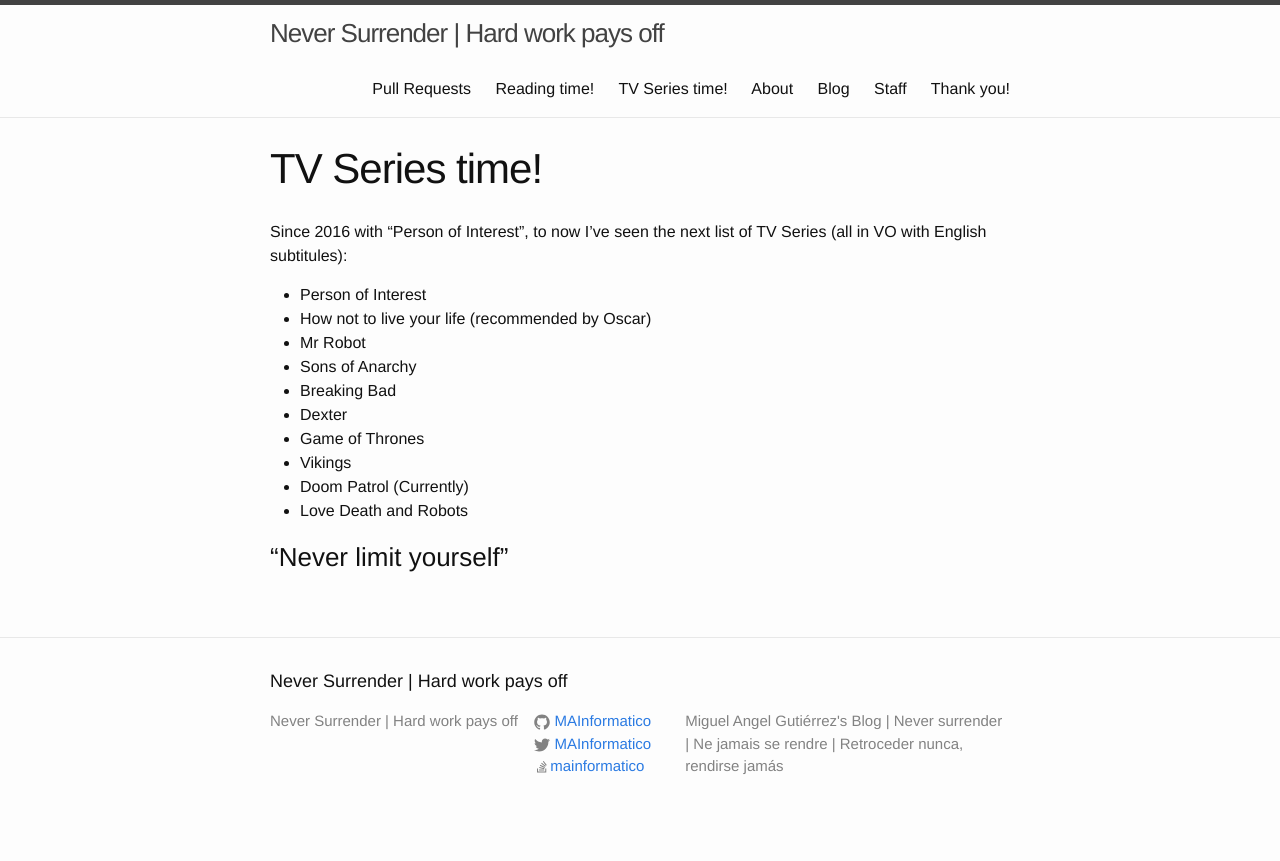
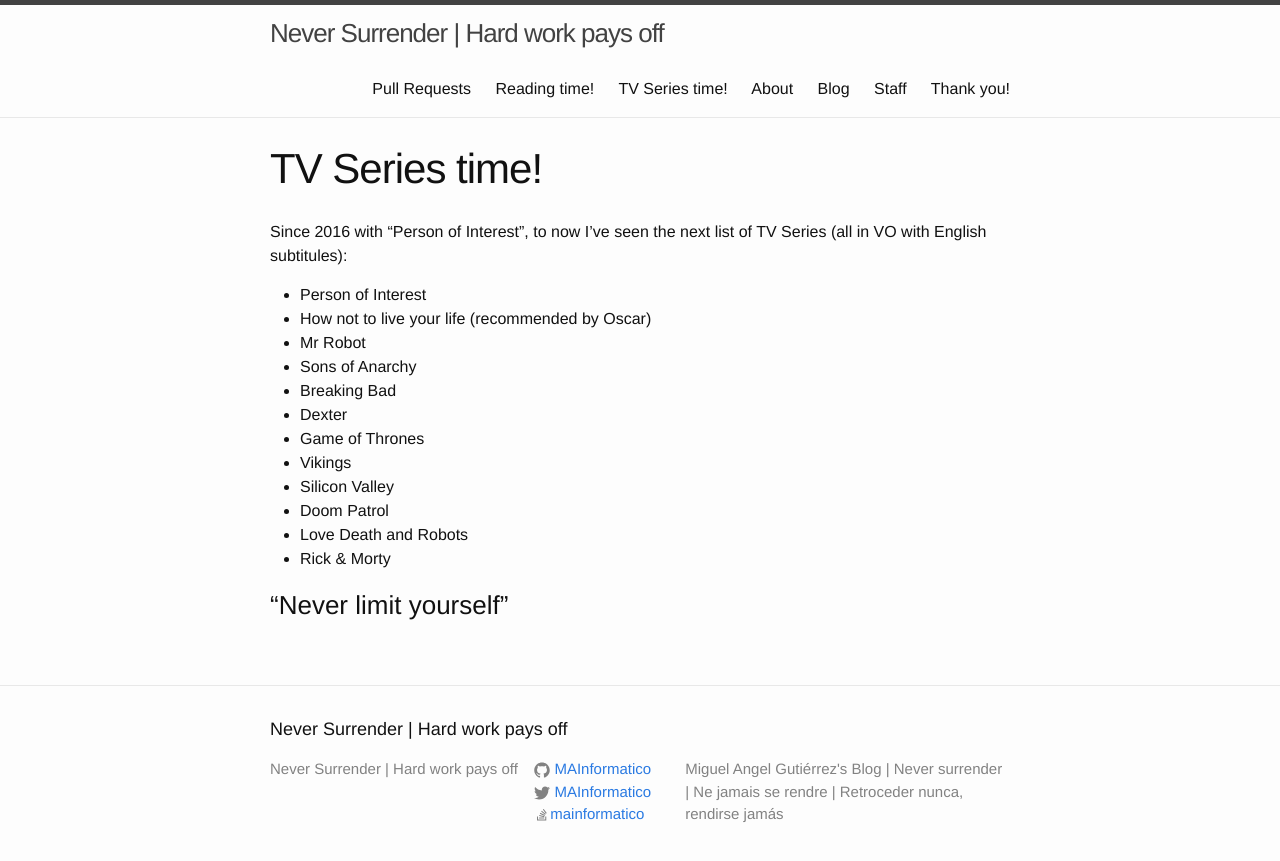
Before and after one commit to MAInformatico/MAInformatico.github.io, a Jekyll site: the page built from Series_Time.md, in a window 1280 px wide. Shown: the top 861 px of the page. Built offline with Jekyll 4.4.1, drawn with Linux system fonts in a browser that asks for light colours.

Commit message:
Adding new post

```diff
--- a/Series_Time.md
+++ b/Series_Time.md
@@ -14,8 +14,10 @@ Since 2016 with "Person of Interest", to now I've seen the next list of TV Serie
 * Dexter
 * Game of Thrones
 * Vikings
-* Doom Patrol (Currently)
+* Silicon Valley
+* Doom Patrol
 * Love Death and Robots
+* Rick & Morty
 
 
 ### “Never limit yourself”
```
